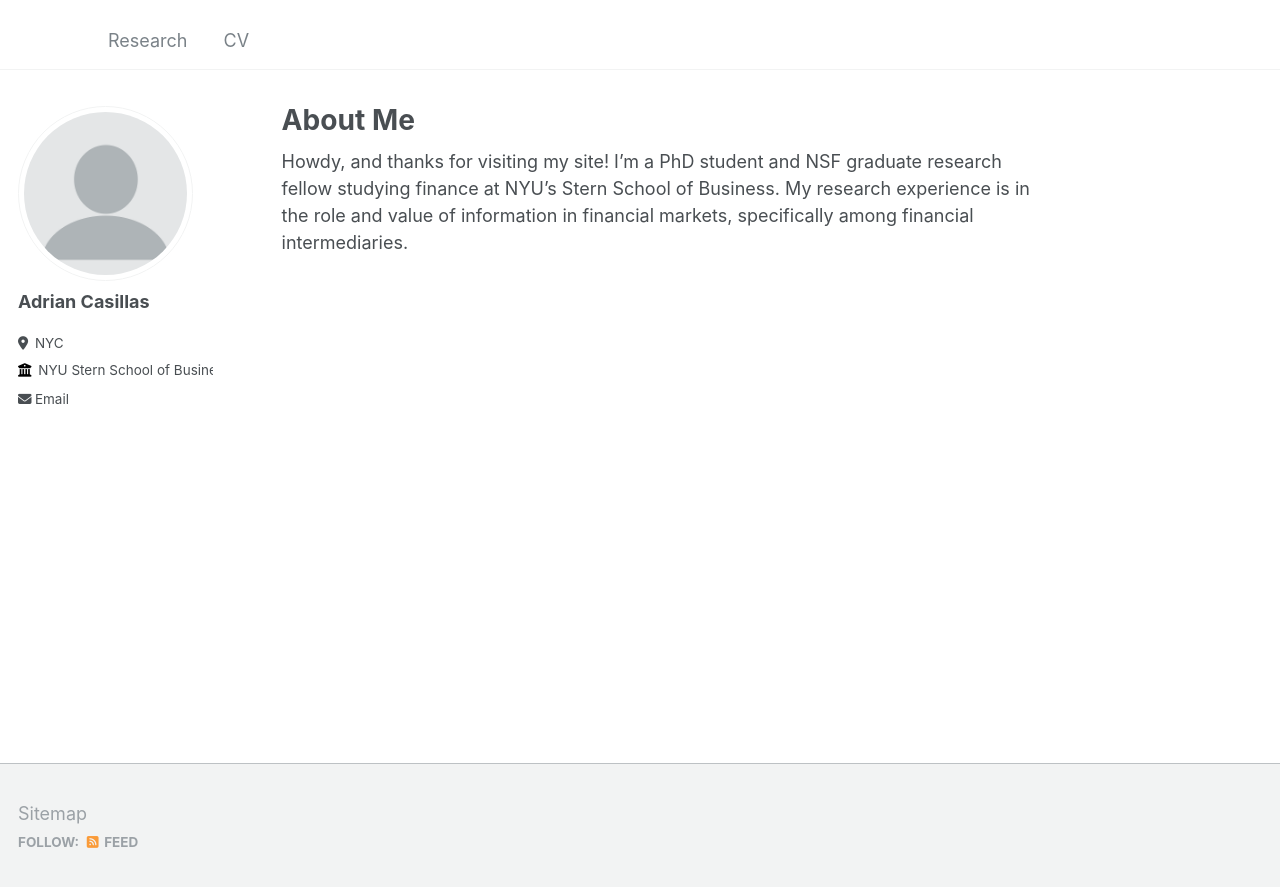
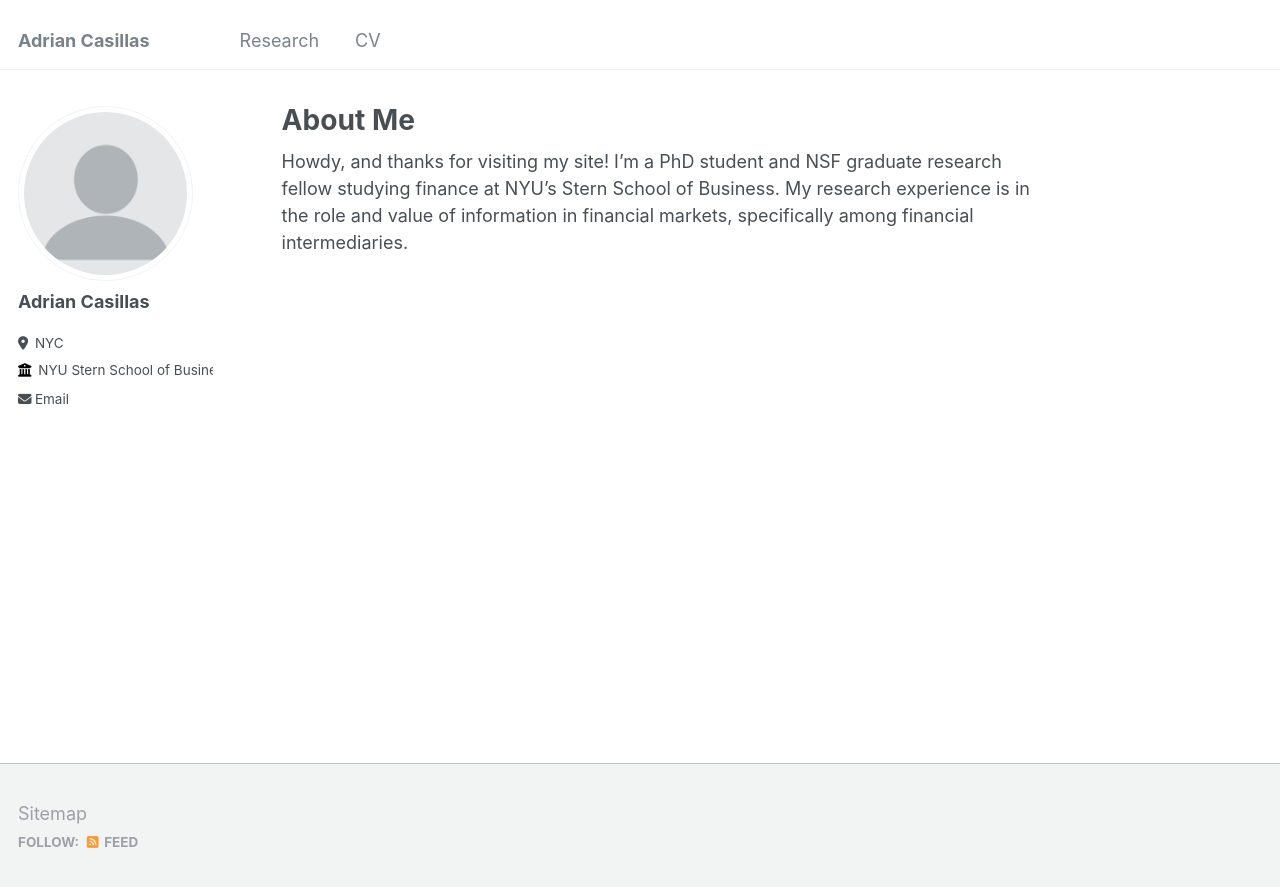
Before and after one commit to Adrian-Casillas/adrian-casillas.github.io, a Jekyll site: the page built from _pages/about.md, in a window 1280 px wide. Shown: the top 887 px of the page. Built offline with Jekyll 4.4.1, drawn with Linux system fonts in a browser that asks for light colours.

Commit message:
Update _config.yml

```diff
--- a/_config.yml
+++ b/_config.yml
@@ -8,7 +8,7 @@
 
 # Basic Site Settings
 locale                   : "en-US"
-title                    : ""
+title                    : "Adrian Casillas"
 title_separator          : "-"
 name                     : &name "Your Name"
 description              : &description "personal description"
```
